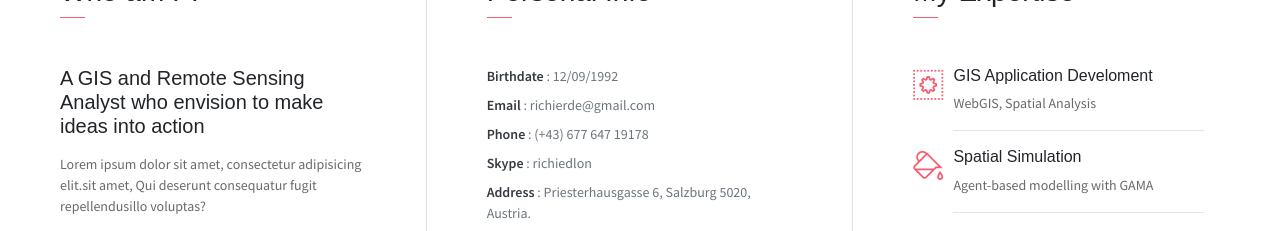
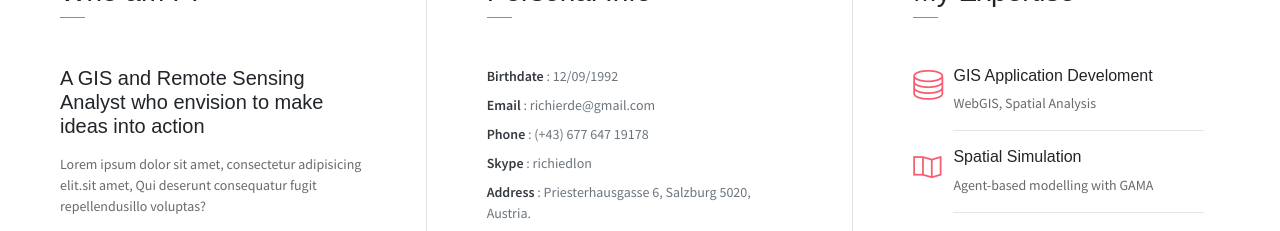
Before and after one commit to ruchira-ekanayaka/portfolio, a website: page index.html in a window 1280 px wide. Shown: the part 802-1033 px from the top of the page. Drawn offline with Linux system fonts and the light colour scheme; some packages are replaced by stand-ins of ours.

Commit message:
Update index.html
icons

```diff
--- a/index.html
+++ b/index.html
@@ -99,7 +99,7 @@
                 <h3 class="font-weight-light">My Expertise</h3>
                 <span class="line mb-5"></span>
                 <div class="row">
-                    <div class="col-1 text-danger pt-1"><i class="ti-widget icon-lg"></i></div>
+                    <div class="col-1 text-danger pt-1"><i class="ti-server icon-lg"></i></div>
                     <div class="col-10 ml-auto mr-3">
                         <h6>GIS Application Develoment</h6>
                         <p class="subtitle"> WebGIS, Spatial Analysis</p>
@@ -107,7 +107,7 @@
                     </div>
                 </div>
                 <div class="row">
-                    <div class="col-1 text-danger pt-1"><i class="ti-paint-bucket icon-lg"></i></div>
+                    <div class="col-1 text-danger pt-1"><i class="ti-map icon-lg"></i></div>
                     <div class="col-10 ml-auto mr-3">
                         <h6>Spatial Simulation</h6>
                         <p class="subtitle">Agent-based modelling with GAMA</p>
```
